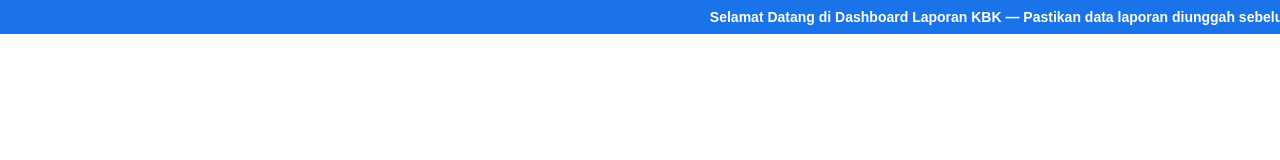
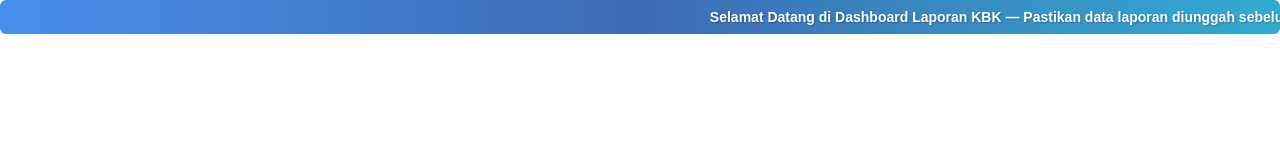
Before and after one commit to inovasi-darmajaya/teks-berjalan, a plain HTML site: page index.html in a window 1280 px wide. Drawn offline with Linux system fonts and the light colour scheme.

Commit message:
Update index.html

```diff
--- a/index.html
+++ b/index.html
@@ -2,21 +2,29 @@
 <html>
 <head>
 <style>
-  body { margin: 0; overflow: hidden; background: transparent; font-family: sans-serif; }
+  body {
+    margin: 0;
+    overflow: hidden;
+    background: transparent;
+    font-family: sans-serif;
+  }
   .ticker-wrap {
     width: 100%;
     overflow: hidden;
-    background-color: #1a73e8; /* Warna latar belakang */
-    color: white;              /* Warna teks */
+    /* Gradien biru dengan transparansi 80% (alpha = 0.8) */
+    background: linear-gradient(90deg, rgba(26, 115, 232, 0.8) 0%, rgba(13, 71, 161, 0.8) 50%, rgba(0, 150, 199, 0.8) 100%);
+    color: white;
     padding: 8px 0;
+    border-radius: 6px; /* Membuat sudut sedikit melengkung agar rapi */
   }
   .ticker {
     display: inline-block;
     white-space: nowrap;
     padding-left: 100%;
-    animation: marquee 18s linear infinite; /* Atur kecepatan (18s) di sini */
+    animation: marquee 18s linear infinite;
     font-size: 14px;
     font-weight: bold;
+    text-shadow: 1px 1px 2px rgba(0, 0, 0, 0.3); /* Bayangan tipis agar teks tetap jelas dibaca */
   }
   @keyframes marquee {
     0%   { transform: translate(0, 0); }
```
